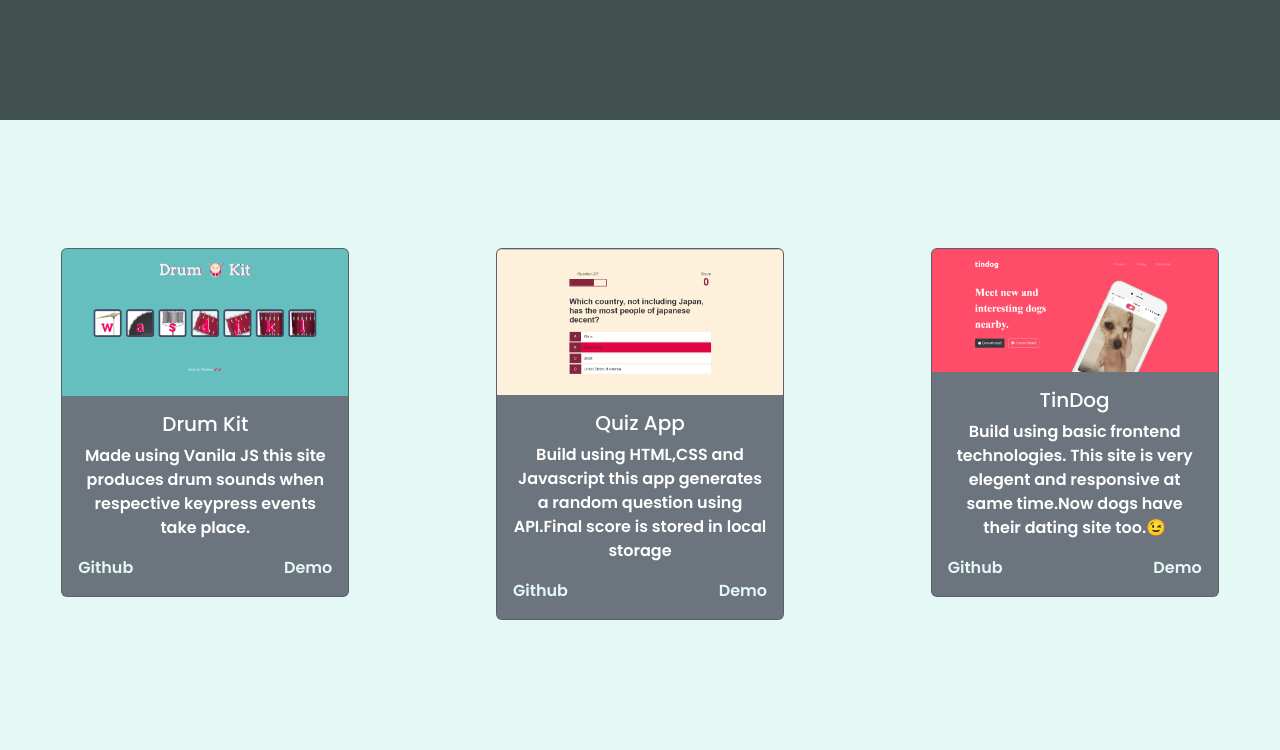
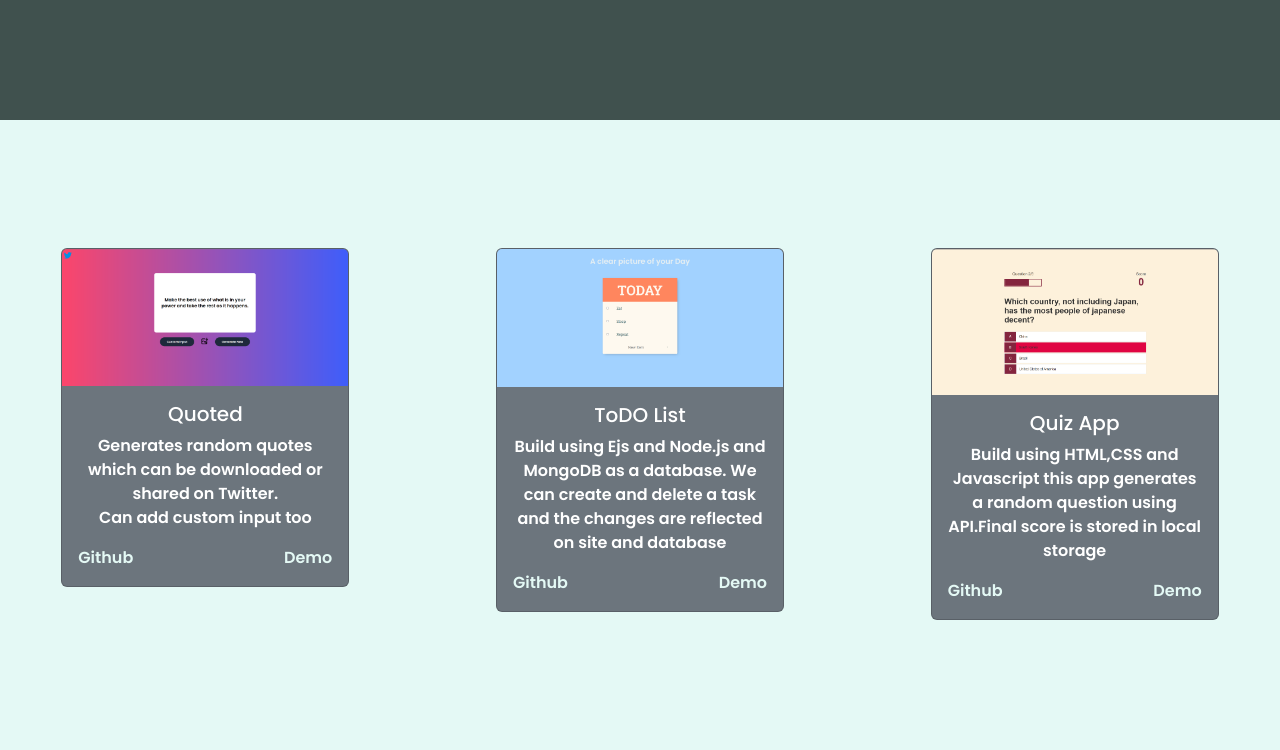
Before and after one commit to masangshubham/Portfolio, a website with bundled scripts: page success.html in a window 1280 px wide. Shown: the part 680-1430 px from the top of the page. Built offline with nearby package versions, Linux system fonts and the light colour scheme.

Commit message:
Update success.html

```diff
--- a/success.html
+++ b/success.html
@@ -48,13 +48,26 @@
     <div class="row align-middle">
         <div class="col-sm-4 ">
             <div class="card bg-secondary text-white card-custom" style="width: 18rem;">
-                <img src="images/drunkitSS.png" class="card-img-top" alt="...">
+                <img src="images/ss.png" class="card-img-top" alt="...">
                 <div class="card-body">
-                    <h5 class="card-title">Drum Kit</h5>
-                    <p class="card-text">Made using Vanila JS this site produces drum sounds when respective keypress events take place.</p>
+                    <h5 class="card-title">Quoted</h5>
+                    <p class="card-text">Generates random quotes which can be downloaded or shared on Twitter.<br>Can add custom input too</p>
                     <div class="justify-content-between d-flex">
-                        <a href="https://github.com/masangshubham/Drum-Kit" class="lightcol " target="_blank">Github</a>
-                        <a href="https://masangshubham.github.io/Drum-Kit/" class="lightcol" target="_blank">Demo</a>
+                        <a href="https://github.com/masangshubham/Quoted" class="lightcol " target="_blank">Github</a>
+                        <a href="https://quoted.onrender.com" class="lightcol" target="_blank">Demo</a>
+                    </div>
+                </div>
+            </div>
+        </div>
+        <div class="col-sm-4">
+            <div class="card  bg-secondary text-white card-custom" style="width: 18rem;" >
+                <img src="images/todoss.png" class="card-img-top" alt="...">
+                <div class="card-body">
+                    <h5 class="card-title">ToDO List</h5>
+                    <p class="card-text">Build using Ejs and Node.js and MongoDB as a database. We can create and delete a task and the changes are reflected on site and database</p>
+                    <div class="justify-content-between d-flex">
+                        <a href="https://github.com/masangshubham/To-Do-List" class="lightcol" target="_blank">Github</a>
+                        <a href="https://todolist-eld8.onrender.com/" class="lightcol" target="_blank">Demo</a>
                     </div>
                 </div>
             </div>
@@ -72,19 +85,7 @@
                 </div>
             </div>
         </div>
-        <div class="col-sm-4">
-            <div class="card  bg-secondary text-white card-custom" style="width: 18rem;" >
-                <img src="images/tindogSS.png" class="card-img-top" alt="...">
-                <div class="card-body">
-                    <h5 class="card-title">TinDog</h5>
-                    <p class="card-text">Build using basic frontend technologies. This site is very elegent and responsive at same time.Now dogs have their dating site too.😉</p>
-                    <div class="justify-content-between d-flex">
-                        <a href="https://github.com/masangshubham/TinDog" class="lightcol" target="_blank">Github</a>
-                        <a href="https://masangshubham.github.io/TinDog/" class="lightcol" target="_blank">Demo</a>
-                    </div>
-                </div>
-            </div>
-        </div>
+
 </div >
     <div class="github align-text-bottom">
     <p >Find more projects on <a href="https://github.com/masangshubham" target="_blank">Github <img src="images/icons8-github-48.png" alt=""></a> </p>
```
